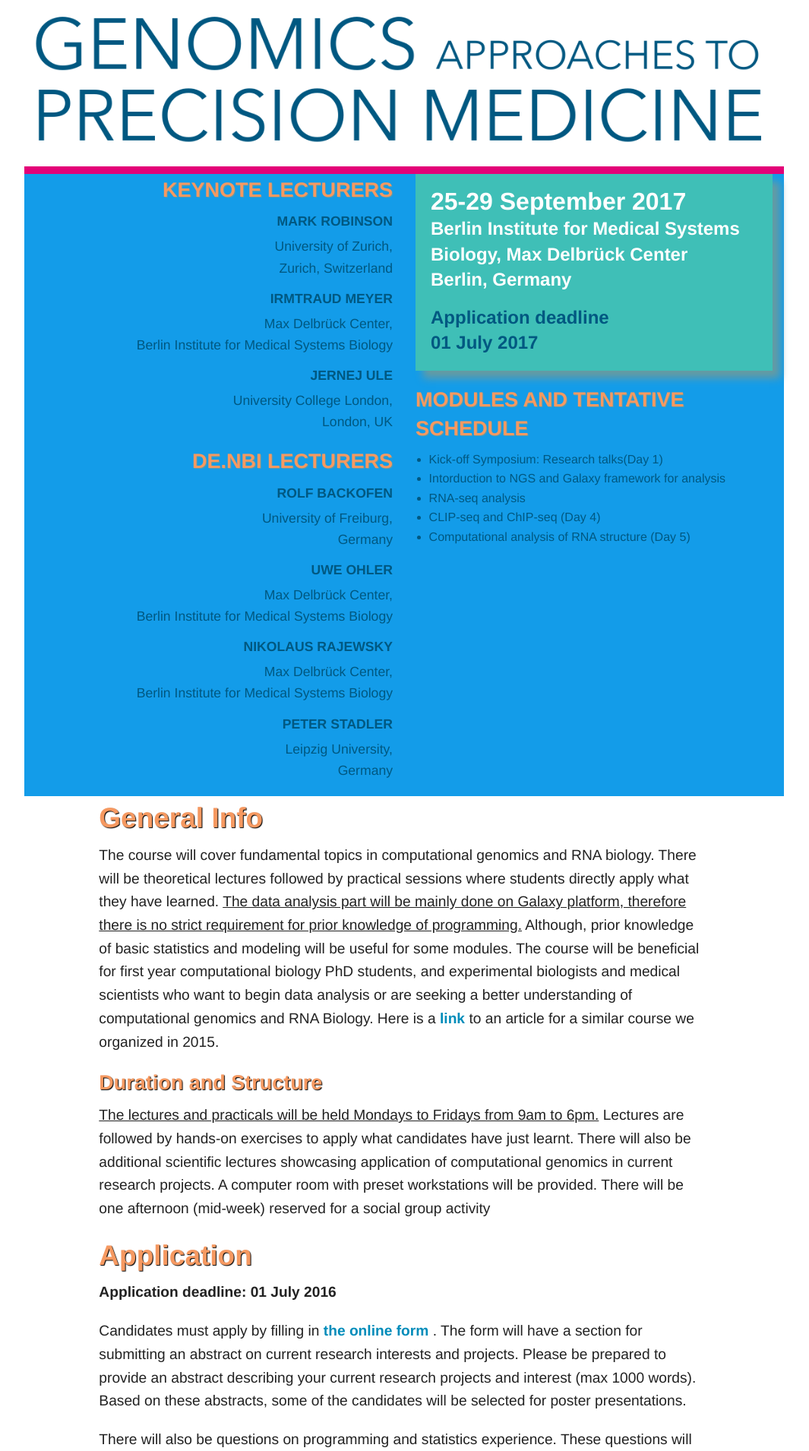
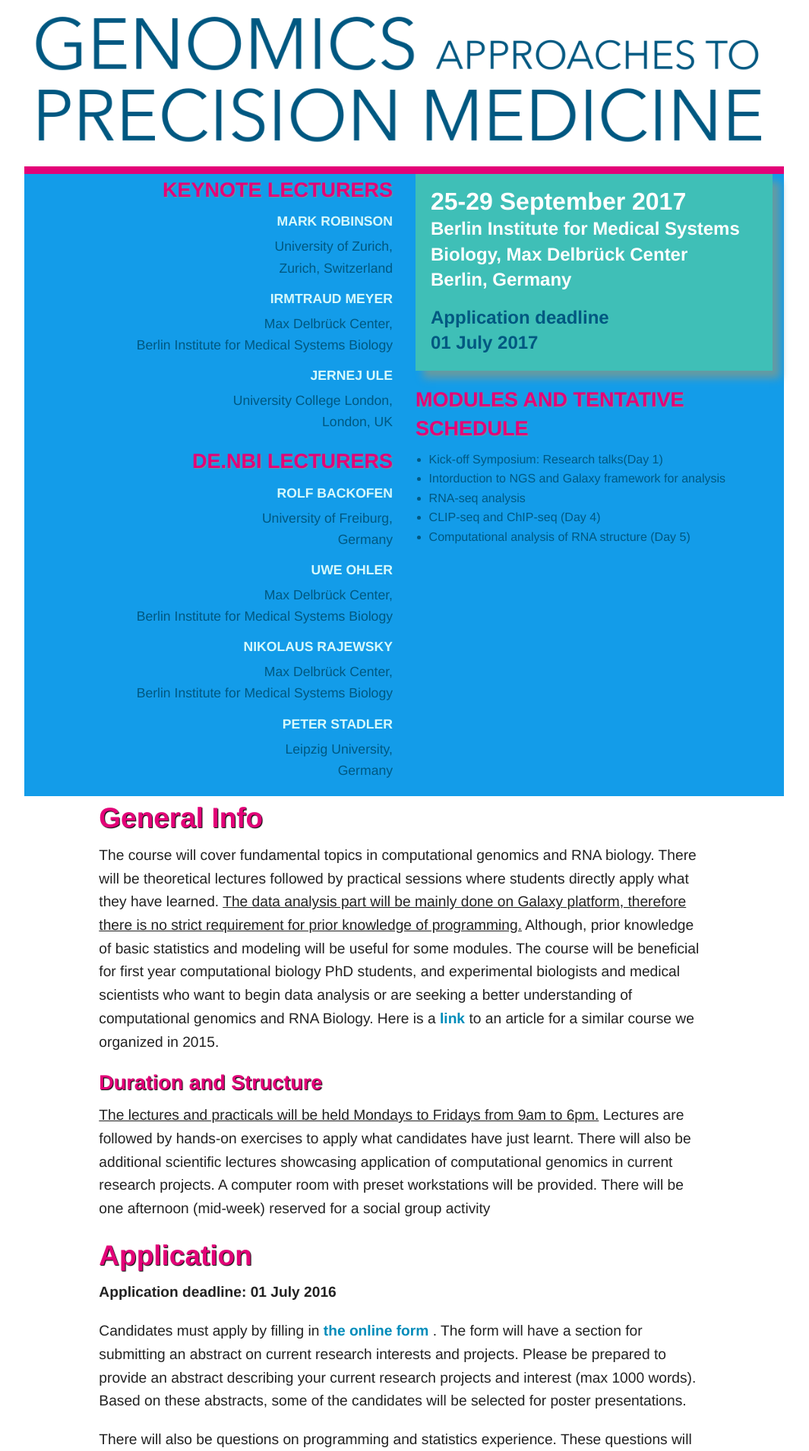
Before and after one commit to BIMSBbioinfo/compgen, a Jekyll site: the page 2017/index.html, which Jekyll copies as it is, in a window 1280 px wide. Shown: the part 411-2321 px from the top of the page at 76% size, without its empty margins (108-1173 px from the left). Built offline with Jekyll 4.4.1, drawn with Linux system fonts in a browser that asks for light colours; nearby versions of some CDN libraries; library files that are not in the unit come from our copies.

Commit message:
change colors of text

```diff
--- a/2017/css/changes.css
+++ b/2017/css/changes.css
@@ -15,7 +15,7 @@ dl {
 dl dt {
     font-variant: normal; }
 dl dt a {
-    color: #005881;
+    color: #D6F9FB;
     font-weight: bold;
     text-transform: uppercase;
 }
@@ -24,7 +24,7 @@ dl dt a:hover {
 }
 
 h1, h2, h3 {
-    color: #f69961;
+    color: #E30278;
     text-shadow: 1px 1px 1px #000;
     font-weight: bold; }
 
```
